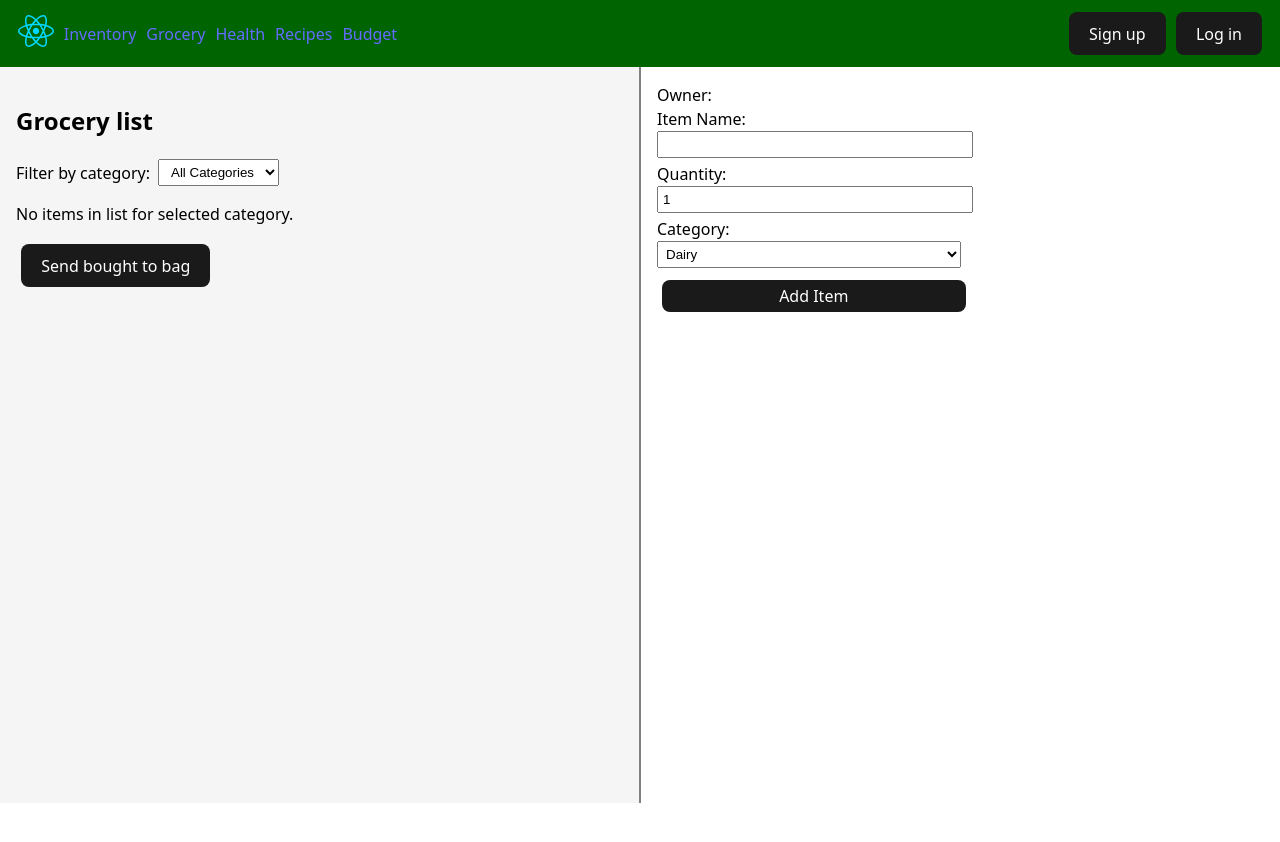
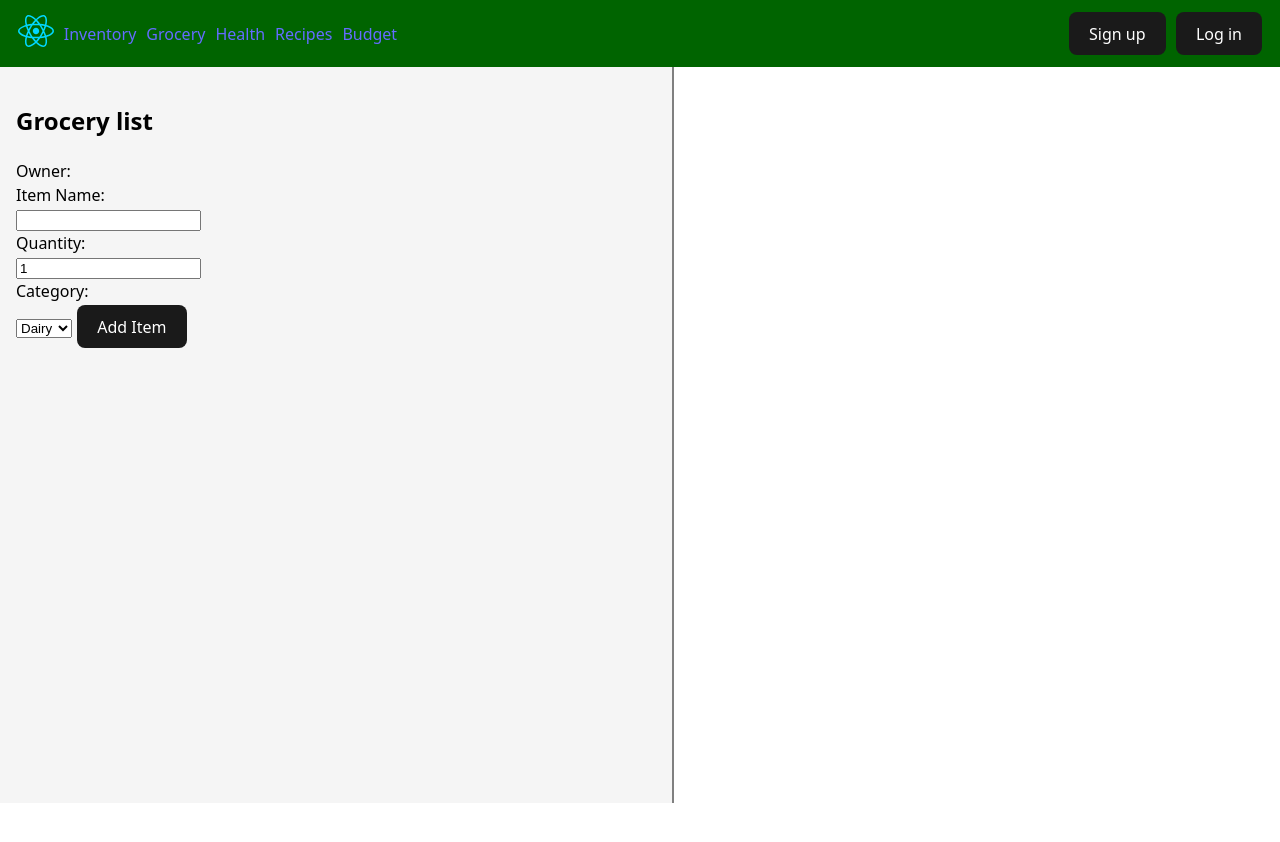
Before and after one commit to PAP-2025-Summer-L6-G1/Final-Project-Frontend, a React (Vite) app: page /grocery in a window 1280 px wide. Shown: the top 842 px of the page. After the commit the page ends 803 px from the top, so only its background shows below. Built offline with nearby package versions, Linux system fonts and the light colour scheme.

Commit message:
Fixed merge conflicts

```diff
--- a/src/components/GroceryList.jsx
+++ b/src/components/GroceryList.jsx
@@ -1,66 +1,85 @@
 import { useEffect, useContext, useState } from "react";
 import "./GroceryList.css"
 import GroceryContext from "../contexts/GroceryContext";
-import GroceryListItem from "./GroceryListItem";
-import GroceryListForm from "./GroceryListForm";
+import AccountContext from "../contexts/AccountContext";
+import { useRef } from "react";
 
 export default function GroceryList() {
     const groceryContext = useContext(GroceryContext);
+    const accountContext = useContext(AccountContext);
 
-    const [filterCategory, setFilterCategory] = useState("");
+    const items = groceryContext.items;
+    const [name, setName] = useState("");
+    const [quantity, setQuantity] = useState(1);
+    const [category, setCategory] = useState("");
+    const [isBought, setIsBought] = useState(false);
 
-    async function sendAllBoughtToBag() {
-        const checkedItem = groceryContext.items.filter((item) => item.storageType === "list" && item.isBought)
+    async function handleAddItem(event) {
+        event.preventDefault();
+        const success = await groceryContext.newItem({
+            ownerId: accountContext.loggedInUser,
+            name: name,
+            quantity: quantity,
+            category: category,
+            isBought: isBought
+        }, items, groceryContext.setItems);
 
-        for (let item of checkedItem) {
-            await groceryContext.updateStorageType(item._id, "bag", groceryContext.items, groceryContext.setItems);
+        if (success) {
+            setName("");
+            setQuantity(1);
+            setCategory("");
+            setIsBought(false);
         }
     }
+    return (
+        <div className="grocery-list">
+            <h2> Grocery list </h2>
+            <form id="add-item-form" onSubmit={handleAddItem}>
+                <label>Owner: {accountContext.loggedInUser}</label>
 
-    const allCategories = ["dairy", "meat", "grain", "fruit"];
+                <label htmlFor="item-name">Item Name:</label>
+                <input
+                    type="text"
+                    id="item-name"
+                    value={name}
+                    onChange={(event)=> setName(event.target.value)}
+                    required />
+                <label htmlFor="item-quantity">Quantity:</label>
+                <input
+                    type="number"
+                    id="item-quantity"
+                    value={quantity}
+                    onChange={(event) => setQuantity(event.target.value)}
+                    required />
+                <label htmlFor="item-category">Category:</label>
+                <select
+                    id="item-category"
+                    value={category}
+                    onChange={(event) => setCategory(event.target.value)}
+                    required>
 
-    const filteredItems = groceryContext.items.filter((item) => (
-        item.storageType === "list" && (item.category === filterCategory || filterCategory === "")
-    ))
-
-    const groupedItems = {};
-    filteredItems.forEach((item) => {
-        const category = item.category;
-        if (!groupedItems[category]) {
-            groupedItems[category] = [];
-        }
-        groupedItems[category].push(item);
-    })
-
-    return (
-        <div className="grocery-list-page-container">
-            <div className="grocery-list">
-                <h2> Grocery list </h2>
-                <div className="filter">
-                    <label htmlFor="category-filter">Filter by category:</label>
-                    <select id="category-filter" value={filterCategory} onChange={(event) => setFilterCategory(event.target.value)} >
-                        <option value="">All Categories</option>
-                        {allCategories.map((category) => (
-                            <option key={category} value={category}>{category}</option>
-                        ))}
-                    </select>
-                </div>
-                {filteredItems.length === 0 ? (<p>No items in list for selected category.</p>) : null}
-                {Object.entries(groupedItems).map(([category, items]) => (
-                    <div className="category-group">
-                        <h3 className="category-label">{category}</h3>
-                        {items.map((item, index) => (
-                            <GroceryListItem key={index} item={item} />
-                        ))}
-                    </div>
-                ))}
-
-                <button type="button" className="send-bag-button" onClick={sendAllBoughtToBag}>Send bought to bag</button>
-            </div>
-
-            <div className="grocery-list-form">
-                <GroceryListForm />
-            </div>
+                    <option value="dairy">Dairy</option>
+                    <option value="meat">Meat</option>
+                    <option value="fruit">Fruit</option>
+                    <option value="other">Other</option>
+                </select>
+                <button type="submit">Add Item</button>
+                <ul>
+                    {items.map((item) => (
+                        <li key={item._id}>
+                            <input
+                                type="checkbox"
+                                checked={item.isBought}
+                                onChange={() => groceryContext.updateIsBought(item._id, !item.isBought, items, groceryContext.setItems)}
+                            />
+                            Name: {item.name},
+                            Quantity: {item.quantity},
+                            Category: {item.category},
+                            IsBought: {item.isBought ? "yes" : "no"}
+                        </li>
+                    ))}
+                </ul>
+            </form>
         </div>
     )
 }
```
